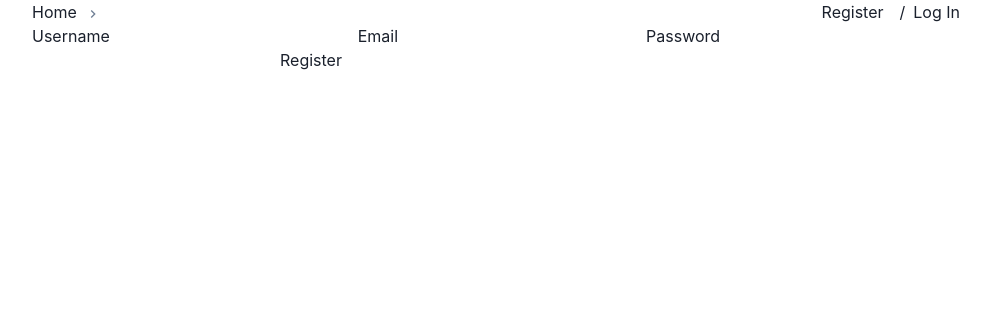
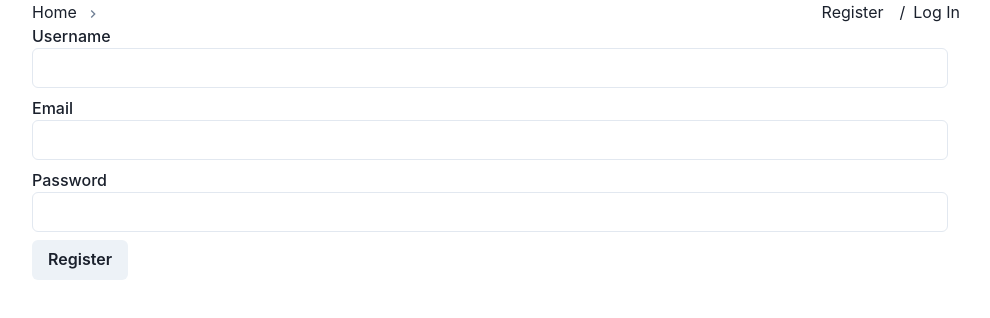
Before and after one commit to Valentina-K/goit-react-hw-08-phonebook, a React (Create React App) app: page /goit-react-hw-08-phonebook/register in a window 1280 px wide. Shown: the top 318 px of the page, without its empty margins (144-1134 px from the left). Built offline with nearby package versions, Linux system fonts and the light colour scheme.

Commit message:
Deketed FormControl

```diff
--- a/src/components/ContactForm/ContactForm.jsx
+++ b/src/components/ContactForm/ContactForm.jsx
@@ -1,7 +1,7 @@
 import { useState } from 'react';
 import { customAlphabet } from 'nanoid';
 import { useDispatch, useSelector } from 'react-redux';
-import { FormControl, FormLabel, Input, Button } from '@chakra-ui/react';
+import { FormLabel, Input, Button } from '@chakra-ui/react';
 import { addContact } from 'redux/contacts/operations';
 import { selectContacts } from 'redux/contacts/selectors';
 
@@ -45,7 +45,7 @@ const ContactForm = () => {
   };
 
   return (
-    <FormControl onSubmit={handleSubmit}>
+    <form onSubmit={handleSubmit}>
       <div>
         <FormLabel htmlFor={nameInput}>Name</FormLabel>
         <Input
@@ -73,7 +73,7 @@ const ContactForm = () => {
         />
       </div>
       <Button type="submit">Add contact</Button>
-    </FormControl>
+    </form>
   );
 };
 
--- a/src/components/LoginForm/LoginForm.jsx
+++ b/src/components/LoginForm/LoginForm.jsx
@@ -1,8 +1,15 @@
 import { useDispatch } from 'react-redux';
+import { FormLabel, Input, Button } from '@chakra-ui/react';
+import { customAlphabet } from 'nanoid';
 import { logIn } from 'redux/auth/operations';
+
+const nanoid = customAlphabet('1234567890id-', 5);
 
 export const LoginForm = () => {
   const dispatch = useDispatch();
+
+  const emailInput = nanoid();
+  const passwordInput = nanoid();
 
   const handleSubmit = e => {
     e.preventDefault();
@@ -18,15 +25,15 @@ export const LoginForm = () => {
 
   return (
     <form onSubmit={handleSubmit} autoComplete="off">
-      <label>
+      <FormLabel>
         Email
-        <input type="email" name="email" />
-      </label>
-      <label>
+        <Input id={emailInput} type="email" name="email" />
+      </FormLabel>
+      <FormLabel>
         Password
-        <input type="password" name="password" />
-      </label>
-      <button type="submit">Log In</button>
+        <Input id={passwordInput} type="password" name="password" />
+      </FormLabel>
+      <Button type="submit">Log In</Button>
     </form>
   );
 };
--- a/src/components/RegisterForm/RegisterForm.jsx
+++ b/src/components/RegisterForm/RegisterForm.jsx
@@ -1,8 +1,16 @@
 import { useDispatch } from 'react-redux';
+import { FormLabel, Input, Button } from '@chakra-ui/react';
+import { customAlphabet } from 'nanoid';
 import { register } from 'redux/auth/operations';
+
+const nanoid = customAlphabet('1234567890id-', 5);
 
 export const RegisterForm = () => {
   const dispatch = useDispatch();
+
+  const nameInput = nanoid();
+  const emailInput = nanoid();
+  const passwordInput = nanoid();
 
   const handleSubmit = e => {
     e.preventDefault();
@@ -19,19 +27,19 @@ export const RegisterForm = () => {
 
   return (
     <form onSubmit={handleSubmit} autoComplete="off">
-      <label>
+      <FormLabel>
         Username
-        <input type="text" name="name" />
-      </label>
-      <label>
+        <Input id={nameInput} type="text" name="name" />
+      </FormLabel>
+      <FormLabel>
         Email
-        <input type="email" name="email" />
-      </label>
-      <label>
+        <Input id={emailInput} type="email" name="email" />
+      </FormLabel>
+      <FormLabel>
         Password
-        <input type="password" name="password" />
-      </label>
-      <button type="submit">Register</button>
+        <Input id={passwordInput} type="password" name="password" />
+      </FormLabel>
+      <Button type="submit">Register</Button>
     </form>
   );
 };
```
